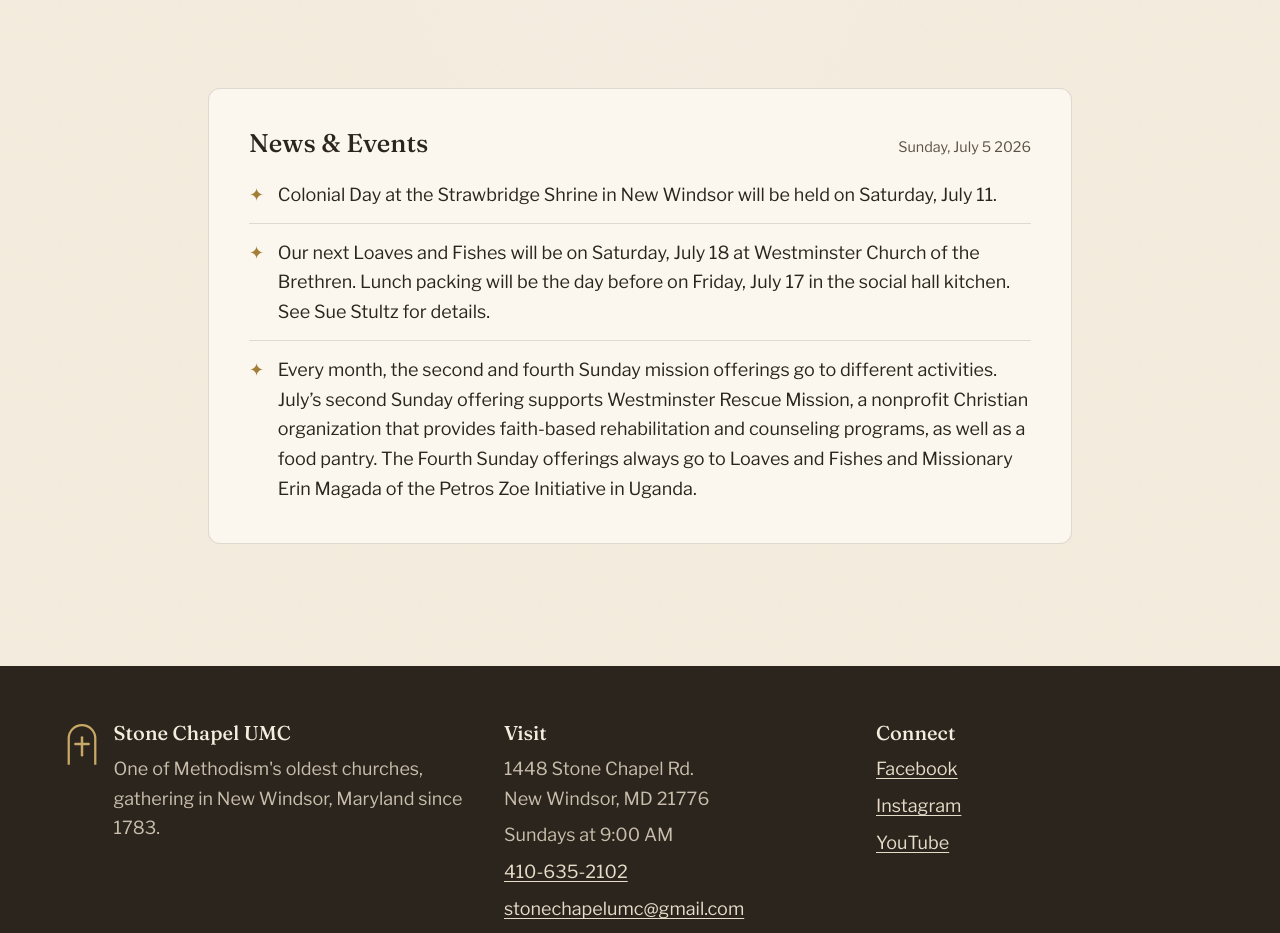
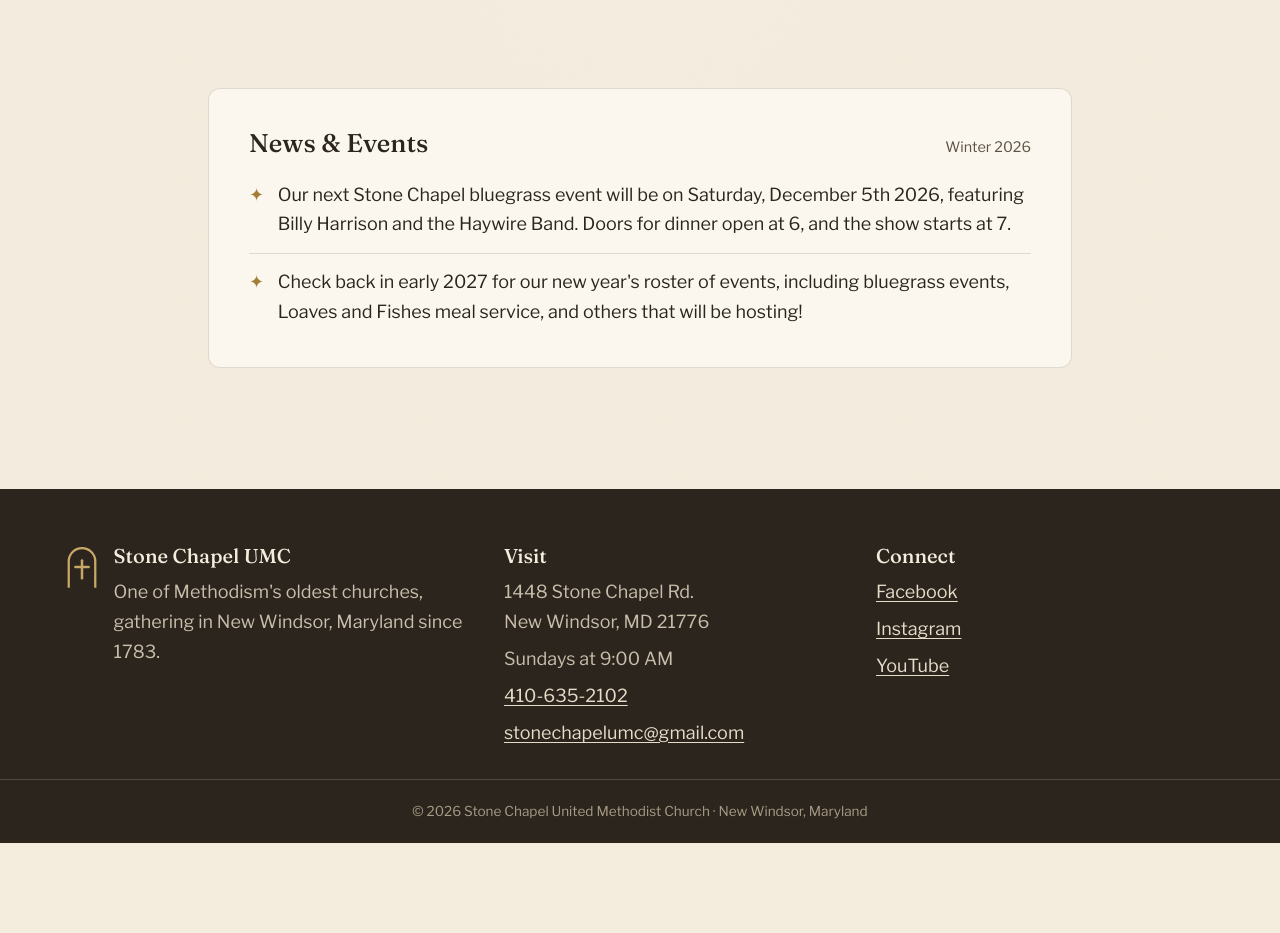
Before and after one commit to stonechapelumc/stonechapelumc.github.io, a plain HTML site: page index.html in a window 1280 px wide. Shown: the part 2140-3073 px from the top of the page. After the commit the page ends 2983 px from the top, so only its background shows below. Drawn offline with nearby package versions, Linux system fonts and the light colour scheme.

Commit message:
Update index.html
Updated this year's events.

```diff
--- a/index.html
+++ b/index.html
@@ -313,22 +313,17 @@
                     <div class="news">
                         <div class="news-head">
                             <h3>News &amp; Events</h3>
-                            <span class="asof">Sunday, July 5 2026</span>
+                            <span class="asof">Winter 2026</span>
                         </div>
                         <ul>
                             <li>
                                 <p>
-                                    Colonial Day at the Strawbridge Shrine in New Windsor will be held on Saturday, July 11.
+                                    Our next Stone Chapel bluegrass event will be on Saturday, December 5th 2026, featuring Billy Harrison and the Haywire Band. Doors for dinner open at 6, and the show starts at 7.
                                 </p>
                             </li>
                             <li>
                                 <p>
-                                    Our next Loaves and Fishes will be on Saturday, July 18 at Westminster Church of the Brethren. Lunch packing will be the day                                       before on Friday, July 17 in the social hall kitchen. See Sue Stultz for details.
-                                </p>
-                            </li>
-                            <li>
-                                <p>
-                                     Every month, the second and fourth Sunday mission offerings go to different activities. July’s second Sunday offering                                              supports Westminster Rescue Mission, a nonprofit Christian organization that provides faith-based rehabilitation and                                               counseling programs, as well as a food pantry. The Fourth Sunday offerings always go to Loaves and Fishes and Missionary Erin                                      Magada of the Petros Zoe Initiative in Uganda.
+                                    Check back in early 2027 for our new year's roster of events, including bluegrass events, Loaves and Fishes meal service, and others that will be hosting!
                                 </p>
                             </li>
                         </ul>
```
